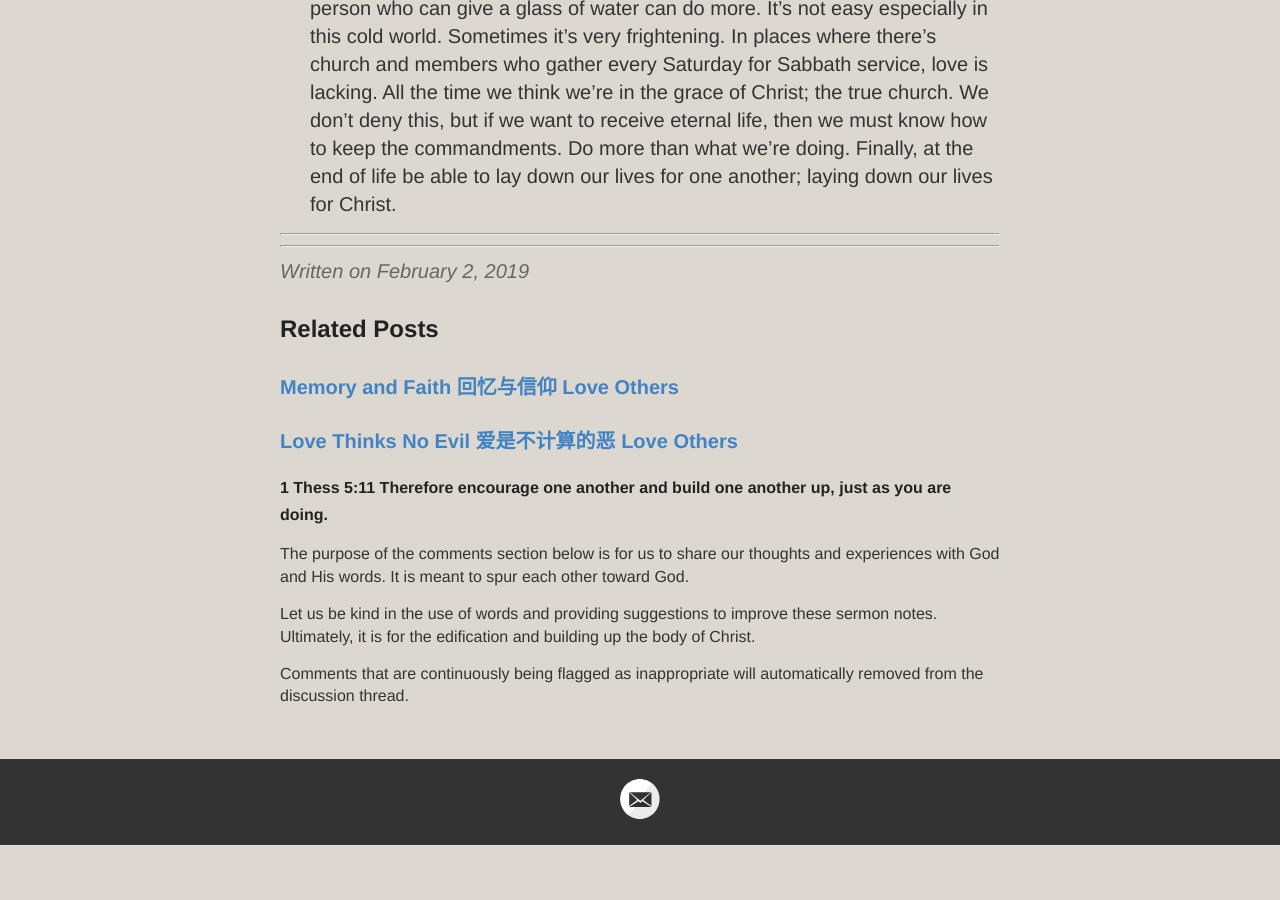
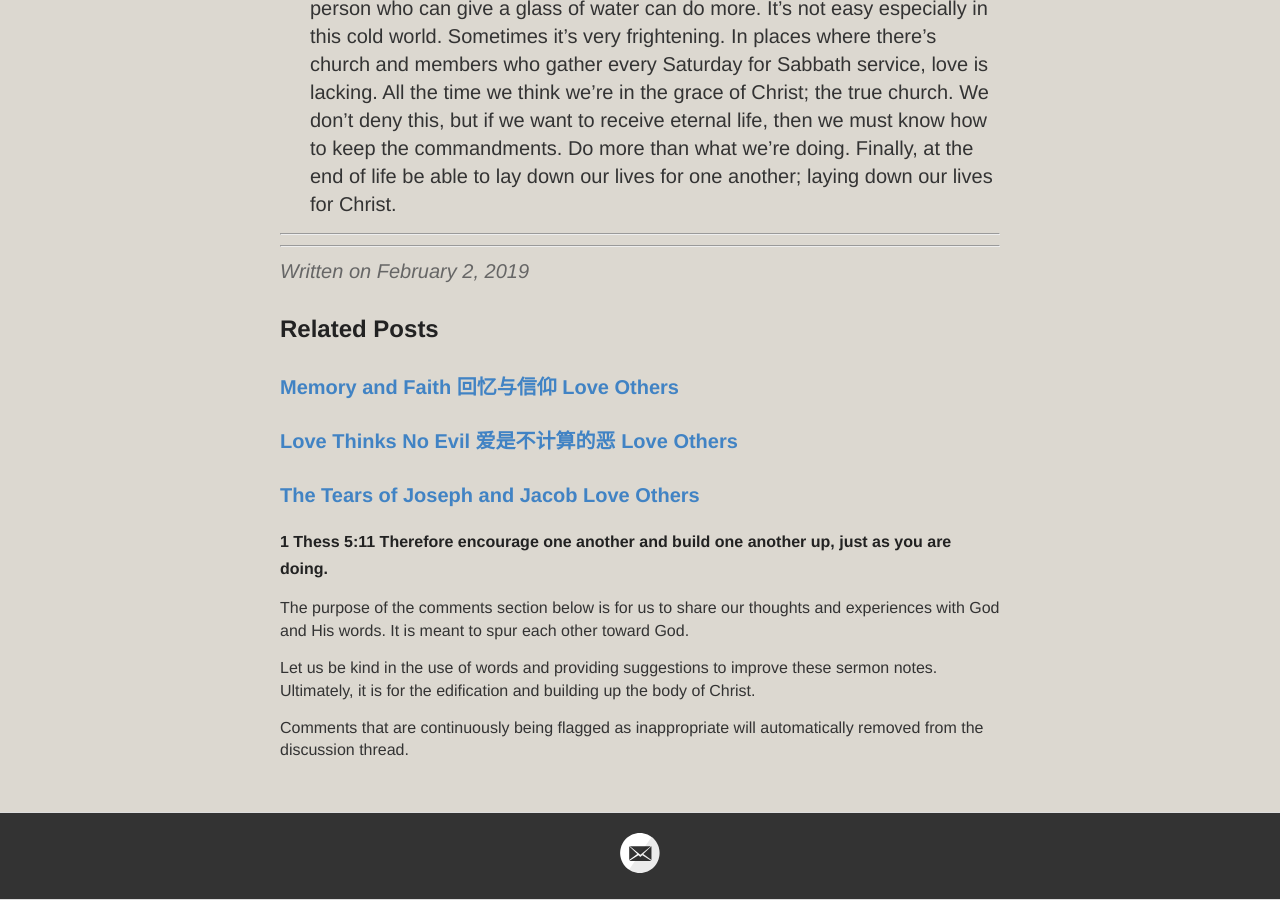
Before and after one commit to catchupTJC/catchuptjc.github.io, a Jekyll site: the page built from _posts/2019-02-02-JustAsJesusLovedUsWeOughtToLoveOneAnother.md, in a window 1280 px wide and 900 px high, scrolled down 5438 px. Built offline with Jekyll 4.4.1, drawn with Linux system fonts in a browser that asks for light colours; nearby versions of some CDN libraries; comment, search, counter and statistics services are not loaded; before the commit the page ends 6284 px from its top, so only the background shows below that.

Commit message:
Update and rename 2018-10-12-TheTearsOfJosephAndJacob.md to 2018-10-12-The Tears Of Joseph And Jacob.md

```diff
--- a/_posts/2018-10-12-TheTearsOfJosephAndJacob.md
+++ b/_posts/2018-10-12-The Tears Of Joseph And Jacob.md
@@ -2,7 +2,7 @@
 layout: post
 title: The Tears of Joseph and Jacob
 category: Sermon(SG)2018
-tags: [Tears]
+tags: [Relationship,Love Others]
 hymns:
 ---
 
```
